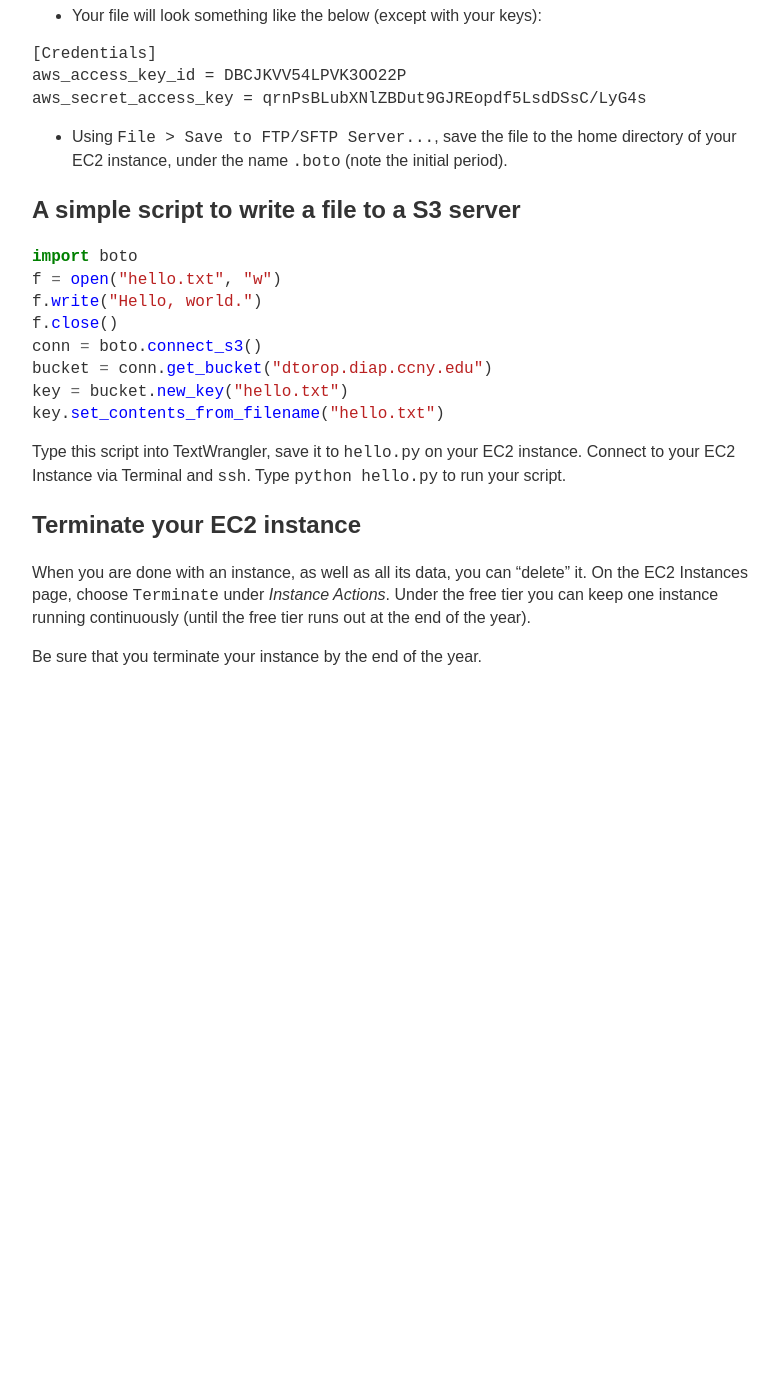
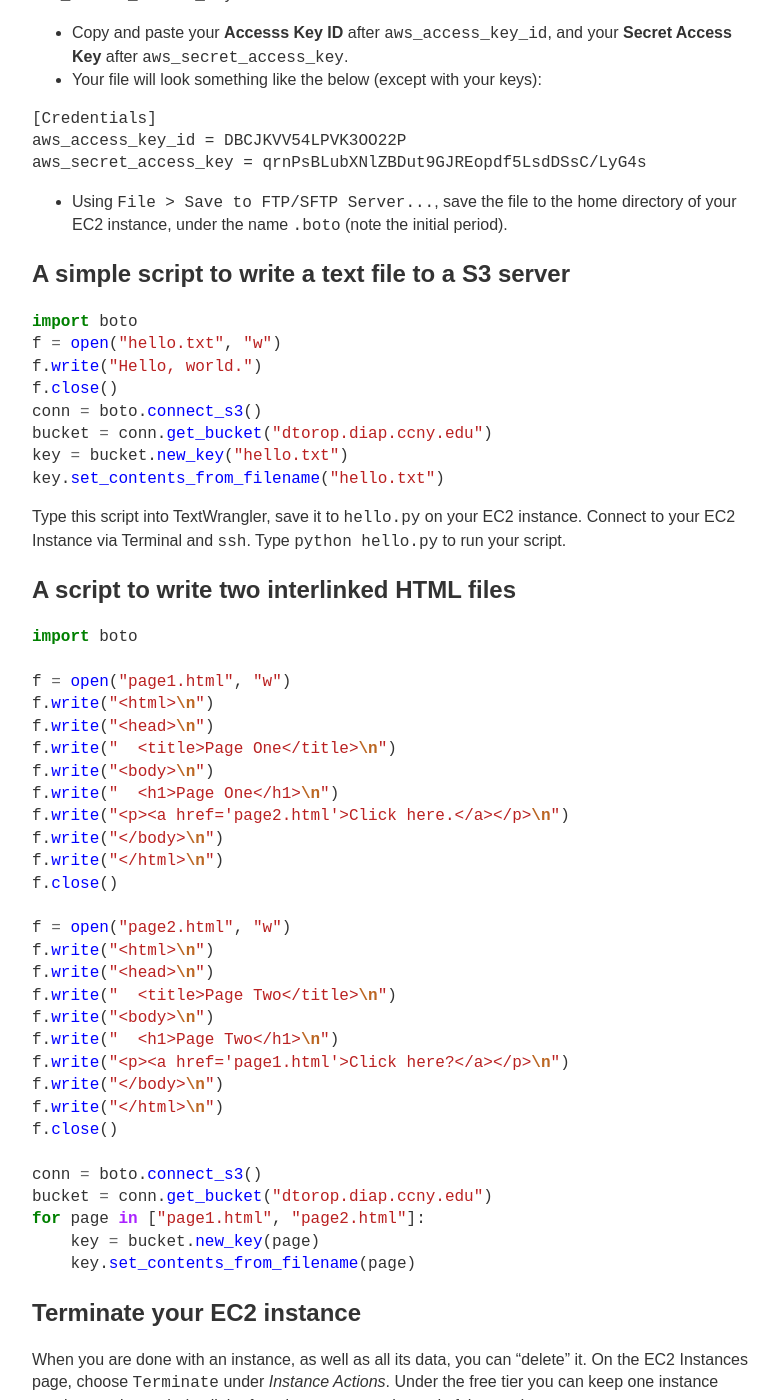
Before and after one commit to dtorop/city-archive-fall12, a Jekyll site: the page built from _posts/2012-10-04-ec2.markdown, in a window 1280 px wide and 1400 px high, scrolled down 2757 px. Shown: the whole window, without its empty margins (248-1027 px from the left). Built offline with Jekyll 4.4.1, drawn with Linux system fonts in a browser that asks for light colours; before the commit the page ends 3521 px from its top, so only the background shows below that; some of the changed text lies outside the part shown.

Commit message:
add interlinked file example and disclaimer

```diff
--- a/_posts/2012-10-04-ec2.markdown
+++ b/_posts/2012-10-04-ec2.markdown
@@ -1,7 +1,9 @@
 ---
 layout: class
-title: Amazon EC2 (notes for in class)
+title: (advance posted class notes) Amazon EC2
 ---
+
+*No need to worry about these until this Thursday evening. Then, of course, worry about then as needed.*
 
 ## Setting up a remote server (EC2 Instance)
 
@@ -113,7 +115,7 @@ aws_secret_access_key = qrnPsBLubXNlZBDut9GJREopdf5LsdDSsC/LyG4s
 
 * Using `File > Save to FTP/SFTP Server...`, save the file to the home directory of your EC2 instance, under the name `.boto` (note the initial period).
 
-## A simple script to write a file to a S3 server
+## A simple script to write a text file to a S3 server
 
 {% highlight python %}
 import boto
@@ -128,6 +130,40 @@ key.set_contents_from_filename("hello.txt")
 
 Type this script into TextWrangler, save it to `hello.py` on your EC2 instance. Connect to your EC2 Instance via Terminal and `ssh`. Type `python hello.py` to run your script.
 
+## A script to write two interlinked HTML files
+
+{% highlight python %}
+import boto
+
+f = open("page1.html", "w")
+f.write("<html>\n")
+f.write("<head>\n")
+f.write("  <title>Page One</title>\n")
+f.write("<body>\n")
+f.write("  <h1>Page One</h1>\n")
+f.write("<p><a href='page2.html'>Click here.</a></p>\n")
+f.write("</body>\n")
+f.write("</html>\n")
+f.close()
+
+f = open("page2.html", "w")
+f.write("<html>\n")
+f.write("<head>\n")
+f.write("  <title>Page Two</title>\n")
+f.write("<body>\n")
+f.write("  <h1>Page Two</h1>\n")
+f.write("<p><a href='page1.html'>Click here?</a></p>\n")
+f.write("</body>\n")
+f.write("</html>\n")
+f.close()
+
+conn = boto.connect_s3()
+bucket = conn.get_bucket("dtorop.diap.ccny.edu")
+for page in ["page1.html", "page2.html"]:
+    key = bucket.new_key(page)
+    key.set_contents_from_filename(page)
+{% endhighlight %}
+
 ## Terminate your EC2 instance
 
 When you are done with an instance, as well as all its data, you can "delete" it. On the EC2 Instances page, choose `Terminate` under *Instance Actions*. Under the free tier you can keep one instance running continuously (until the free tier runs out at the end of the year).
```
